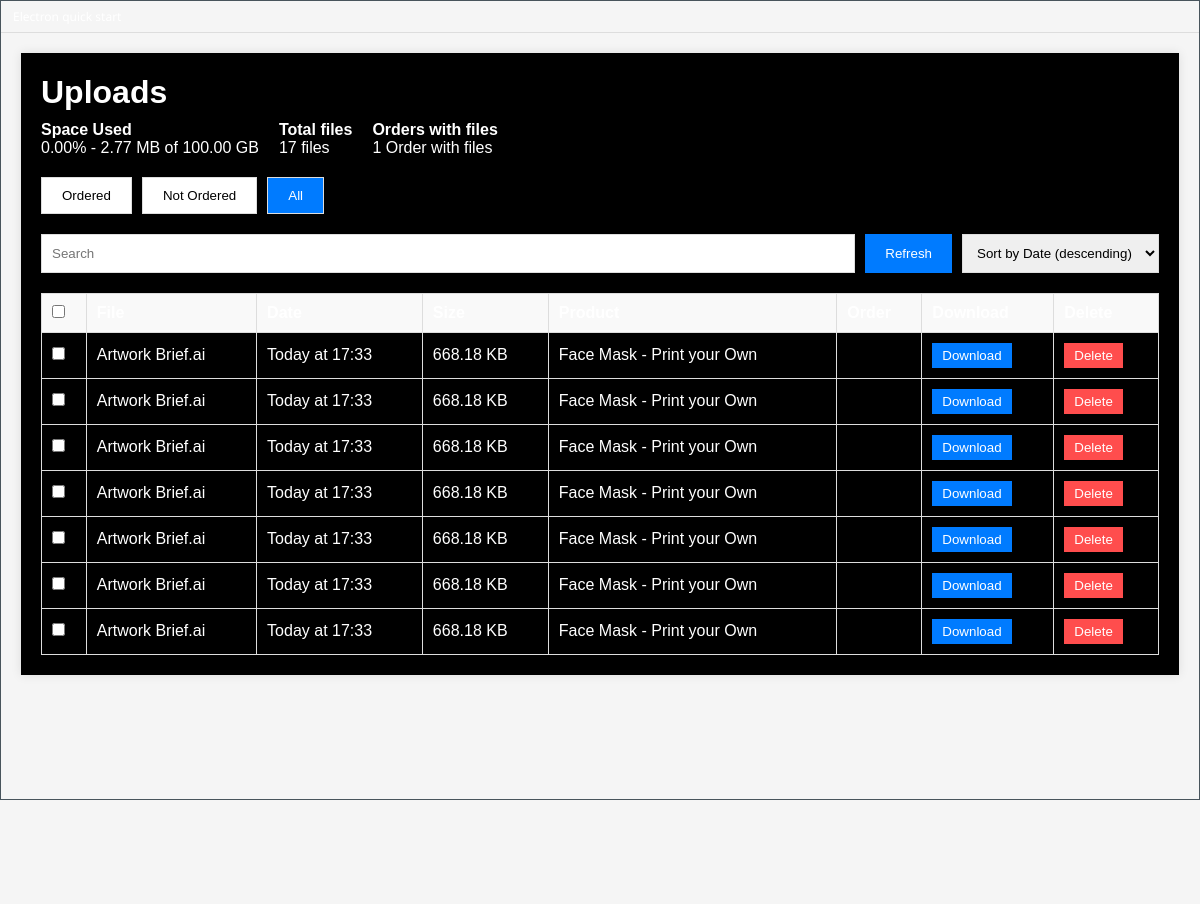
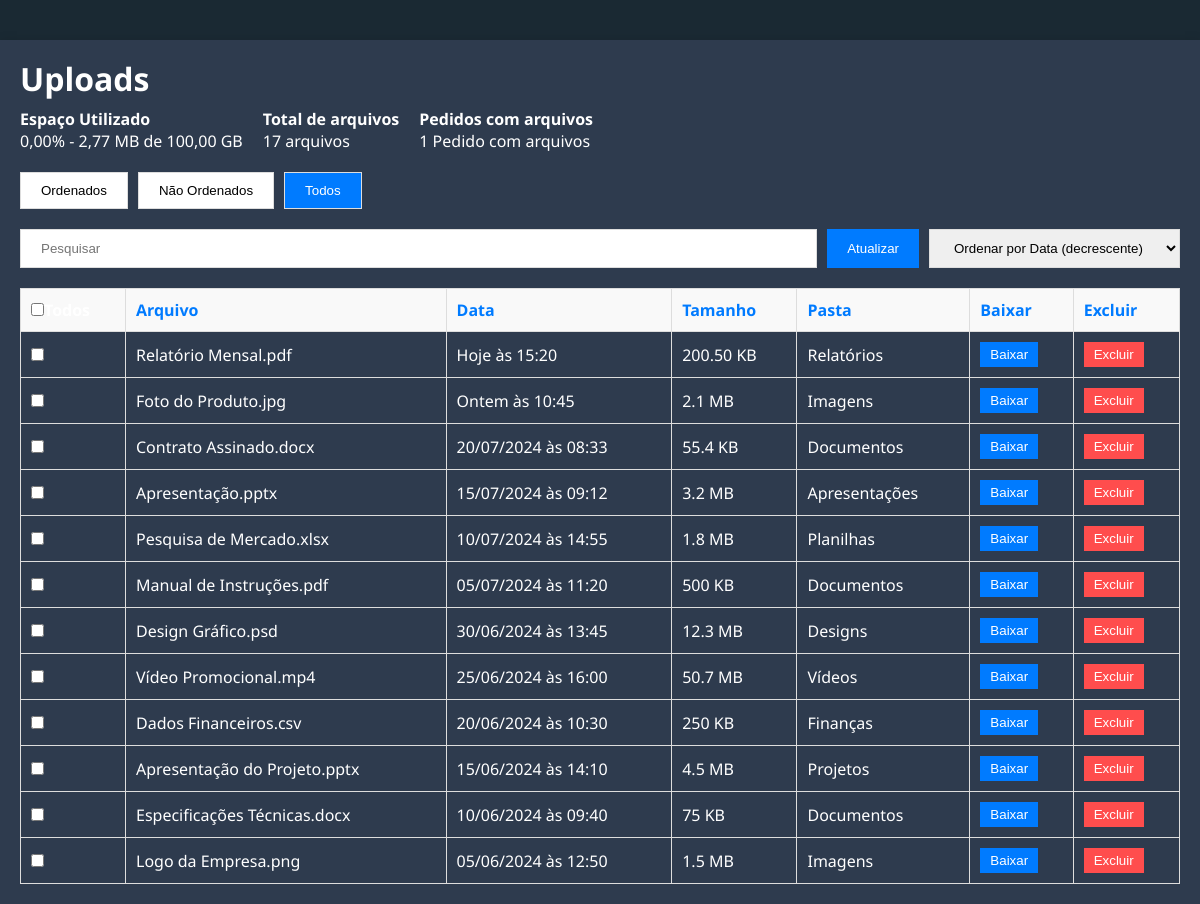
Before and after one commit to L1malucas/upload-cbpm, an Electron app: page src/views/index.html in a window 1200 px wide. Before the commit the page ends 800 px from the top, so only its background shows below. Drawn offline with Linux system fonts and the light colour scheme.

Commit message:
style: alteracao dos estilos

```diff
--- a/main.js
+++ b/main.js
@@ -38,7 +38,7 @@ app.whenReady().then(() => {
           vibrancy: 'dark',
           darkTheme: true,
           autoHideMenuBar: true,
-          title: 'Janela de Histórico',
+          title: 'Histórico de Transferências',
           width: 1200,
           height: 800,
           webPreferences: {
--- a/src/views/index.html
+++ b/src/views/index.html
@@ -1,169 +1,169 @@
 <!DOCTYPE html>
-<html>
+<html lang="pt-BR">
 
 <head>
   <meta charset="UTF-8">
-  <title>Hello World!</title>
-
-  <link rel="stylesheet" href="style.css" />
+  <link rel="stylesheet" href="style.css">
 </head>
 
 <body>
 
-  <header id="titlebar">
-    <div id="drag-region">
-
-      <div id="window-title">
-        <span>Electron quick start</span>
-      </div>
-
-      <div id="window-controls">
-
-        <div class="button" id="min-button">
-          <img class="icon"
-            srcset="icons/min-w-10.png 1x, icons/min-w-12.png 1.25x, icons/min-w-15.png 1.5x, icons/min-w-15.png 1.75x, icons/min-w-20.png 2x, icons/min-w-20.png 2.25x, icons/min-w-24.png 2.5x, icons/min-w-30.png 3x, icons/min-w-30.png 3.5x"
-            draggable="false" />
-        </div>
-        <div class="button" id="max-button">
-          <img class="icon"
-            srcset="icons/max-w-10.png 1x, icons/max-w-12.png 1.25x, icons/max-w-15.png 1.5x, icons/max-w-15.png 1.75x, icons/max-w-20.png 2x, icons/max-w-20.png 2.25x, icons/max-w-24.png 2.5x, icons/max-w-30.png 3x, icons/max-w-30.png 3.5x"
-            draggable="false" />
-        </div>
-        <div class="button" id="restore-button">
-          <img class="icon"
-            srcset="icons/restore-w-10.png 1x, icons/restore-w-12.png 1.25x, icons/restore-w-15.png 1.5x, icons/restore-w-15.png 1.75x, icons/restore-w-20.png 2x, icons/restore-w-20.png 2.25x, icons/restore-w-24.png 2.5x, icons/restore-w-30.png 3x, icons/restore-w-30.png 3.5x"
-            draggable="false" />
-        </div>
-        <div class="button" id="close-button">
-          <img class="icon"
-            srcset="icons/close-w-10.png 1x, icons/close-w-12.png 1.25x, icons/close-w-15.png 1.5x, icons/close-w-15.png 1.75x, icons/close-w-20.png 2x, icons/close-w-20.png 2.25x, icons/close-w-24.png 2.5x, icons/close-w-30.png 3x, icons/close-w-30.png 3.5x"
-            draggable="false" />
-        </div>
-
-      </div>
-    </div>
-  </header>
-
-  <div id="main">
-
-
   <div class="container">
-
     <h1>Uploads</h1>
     <div class="stats">
       <div class="stat">
-          <span>Space Used</span>
-          <span>0.00% - 2.77 MB of 100.00 GB</span>
+        <span>Espaço Utilizado</span>
+        <span>0,00% - 2,77 MB de 100,00 GB</span>
       </div>
       <div class="stat">
-          <span>Total files</span>
-          <span>17 files</span>
+        <span>Total de arquivos</span>
+        <span>17 arquivos</span>
       </div>
       <div class="stat">
-          <span>Orders with files</span>
-          <span>1 Order with files</span>
+        <span>Pedidos com arquivos</span>
+        <span>1 Pedido com arquivos</span>
       </div>
     </div>
 
     <div class="filter-bar">
-        <button>Ordered</button>
-        <button>Not Ordered</button>
-        <button class="active">All</button>
+      <button>Ordenados</button>
+      <button>Não Ordenados</button>
+      <button class="active">Todos</button>
     </div>
+
     <div class="search-bar">
-        <input type="text" placeholder="Search">
-        <button>Refresh</button>
+      <input type="text" placeholder="Pesquisar">
+      <button>Atualizar</button>
       <select>
-          <option>Sort by Date (descending)</option>
-          <!-- Add more sorting options here -->
+        <option>Ordenar por Data (decrescente)</option>
+        <!-- Adicione mais opções de ordenação aqui -->
       </select>
     </div>
+
     <table>
       <thead>
         <tr>
-            <th><input type="checkbox"></th>
-            <th>File</th>
-            <th>Date</th>
-            <th>Size</th>
-            <th>Product</th>
-            <th>Order</th>
-            <th>Download</th>
-            <th>Delete</th>
+          <th><input type="checkbox">Todos</th>
+          <th class="header-item">Arquivo</th>
+          <th class="header-item">Data</th>
+          <!-- <th class="header-item">Atualizado em</th> -->
+          <th class="header-item">Tamanho</th>
+          <th class="header-item">Pasta</th>
+          <th class="header-item">Baixar</th>
+          <th class="header-item">Excluir</th>
         </tr>
       </thead>
       <tbody>
-          <!-- Repeat this <tr> for each file -->
+        <!-- Repetir este <tr> para cada arquivo -->
         <tr>
           <td><input type="checkbox"></td>
-            <td>Artwork Brief.ai</td>
-            <td>Today at 17:33</td>
-            <td>668.18 KB</td>
-            <td>Face Mask - Print your Own</td>
-            <td></td>
-            <td><button class="download">Download</button></td>
-            <td><button class="delete">Delete</button></td>
+          <td>Relatório Mensal.pdf</td>
+          <td>Hoje às 15:20</td>
+          <td>200.50 KB</td>
+          <td>Relatórios</td>
+          <td><button class="download">Baixar</button></td>
+          <td><button class="delete">Excluir</button></td>
         </tr>
         <tr>
           <td><input type="checkbox"></td>
-            <td>Artwork Brief.ai</td>
-            <td>Today at 17:33</td>
-            <td>668.18 KB</td>
-            <td>Face Mask - Print your Own</td>
-            <td></td>
-            <td><button class="download">Download</button></td>
-            <td><button class="delete">Delete</button></td>
+          <td>Foto do Produto.jpg</td>
+          <td>Ontem às 10:45</td>
+          <td>2.1 MB</td>
+          <td>Imagens</td>
+          <td><button class="download">Baixar</button></td>
+          <td><button class="delete">Excluir</button></td>
         </tr>
         <tr>
           <td><input type="checkbox"></td>
-            <td>Artwork Brief.ai</td>
-            <td>Today at 17:33</td>
-            <td>668.18 KB</td>
-            <td>Face Mask - Print your Own</td>
-            <td></td>
-            <td><button class="download">Download</button></td>
-            <td><button class="delete">Delete</button></td>
+          <td>Contrato Assinado.docx</td>
+          <td>20/07/2024 às 08:33</td>
+          <td>55.4 KB</td>
+          <td>Documentos</td>
+          <td><button class="download">Baixar</button></td>
+          <td><button class="delete">Excluir</button></td>
         </tr>
         <tr>
           <td><input type="checkbox"></td>
-            <td>Artwork Brief.ai</td>
-            <td>Today at 17:33</td>
-            <td>668.18 KB</td>
-            <td>Face Mask - Print your Own</td>
-            <td></td>
-            <td><button class="download">Download</button></td>
-            <td><button class="delete">Delete</button></td>
+          <td>Apresentação.pptx</td>
+          <td>15/07/2024 às 09:12</td>
+          <td>3.2 MB</td>
+          <td>Apresentações</td>
+          <td><button class="download">Baixar</button></td>
+          <td><button class="delete">Excluir</button></td>
         </tr>
         <tr>
           <td><input type="checkbox"></td>
-            <td>Artwork Brief.ai</td>
-            <td>Today at 17:33</td>
-            <td>668.18 KB</td>
-            <td>Face Mask - Print your Own</td>
-            <td></td>
-            <td><button class="download">Download</button></td>
-            <td><button class="delete">Delete</button></td>
+          <td>Pesquisa de Mercado.xlsx</td>
+          <td>10/07/2024 às 14:55</td>
+          <td>1.8 MB</td>
+          <td>Planilhas</td>
+          <td><button class="download">Baixar</button></td>
+          <td><button class="delete">Excluir</button></td>
         </tr>
         <tr>
           <td><input type="checkbox"></td>
-            <td>Artwork Brief.ai</td>
-            <td>Today at 17:33</td>
-            <td>668.18 KB</td>
-            <td>Face Mask - Print your Own</td>
-            <td></td>
-            <td><button class="download">Download</button></td>
-            <td><button class="delete">Delete</button></td>
+          <td>Manual de Instruções.pdf</td>
+          <td>05/07/2024 às 11:20</td>
+          <td>500 KB</td>
+          <td>Documentos</td>
+          <td><button class="download">Baixar</button></td>
+          <td><button class="delete">Excluir</button></td>
         </tr>
         <tr>
           <td><input type="checkbox"></td>
-            <td>Artwork Brief.ai</td>
-            <td>Today at 17:33</td>
-            <td>668.18 KB</td>
-            <td>Face Mask - Print your Own</td>
-            <td></td>
-            <td><button class="download">Download</button></td>
-            <td><button class="delete">Delete</button></td>
+          <td>Design Gráfico.psd</td>
+          <td>30/06/2024 às 13:45</td>
+          <td>12.3 MB</td>
+          <td>Designs</td>
+          <td><button class="download">Baixar</button></td>
+          <td><button class="delete">Excluir</button></td>
         </tr>
-          <!-- Add more rows as needed -->
+        <tr>
+          <td><input type="checkbox"></td>
+          <td>Vídeo Promocional.mp4</td>
+          <td>25/06/2024 às 16:00</td>
+          <td>50.7 MB</td>
+          <td>Vídeos</td>
+          <td><button class="download">Baixar</button></td>
+          <td><button class="delete">Excluir</button></td>
+        </tr>
+        <tr>
+          <td><input type="checkbox"></td>
+          <td>Dados Financeiros.csv</td>
+          <td>20/06/2024 às 10:30</td>
+          <td>250 KB</td>
+          <td>Finanças</td>
+          <td><button class="download">Baixar</button></td>
+          <td><button class="delete">Excluir</button></td>
+        </tr>
+        <tr>
+          <td><input type="checkbox"></td>
+          <td>Apresentação do Projeto.pptx</td>
+          <td>15/06/2024 às 14:10</td>
+          <td>4.5 MB</td>
+          <td>Projetos</td>
+          <td><button class="download">Baixar</button></td>
+          <td><button class="delete">Excluir</button></td>
+        </tr>
+        <tr>
+          <td><input type="checkbox"></td>
+          <td>Especificações Técnicas.docx</td>
+          <td>10/06/2024 às 09:40</td>
+          <td>75 KB</td>
+          <td>Documentos</td>
+          <td><button class="download">Baixar</button></td>
+          <td><button class="delete">Excluir</button></td>
+        </tr>
+        <tr>
+          <td><input type="checkbox"></td>
+          <td>Logo da Empresa.png</td>
+          <td>05/06/2024 às 12:50</td>
+          <td>1.5 MB</td>
+          <td>Imagens</td>
+          <td><button class="download">Baixar</button></td>
+          <td><button class="delete">Excluir</button></td>
+        </tr>
+        <!-- Repetir este bloco para outros arquivos -->
       </tbody>
     </table>
   </div>
--- a/src/views/style.css
+++ b/src/views/style.css
@@ -1,34 +1,24 @@
-/* Basic styling */
-* {
+/* Global styles */
+*,
+*::before,
+*::after {
+  box-sizing: border-box;
   margin: 0;
   padding: 0;
-  border: 0;
-  vertical-align: baseline;
 }
-html {
-  box-sizing: border-box;
-}
-*,
-*:before,
-*:after {
-  box-sizing: inherit;
-}
+
 html,
 body {
   height: 100%;
-  margin: 0;
-}
-
-body {
   font-family: "Segoe UI", sans-serif;
   background: #1a2933;
   color: #fff;
 }
 
 h1 {
-  margin: 0 0 10px 0;
   font-weight: 600;
   line-height: 1.2;
+  margin-bottom: 10px;
 }
 
 p {
@@ -36,118 +26,82 @@ p {
   color: rgba(255, 255, 255, 0.4);
 }
 
-/* Styling of window frame and titlebar */
-body {
-  border: 1px solid #48545c;
-  overflow-y: hidden;
-}
-
+/* Titlebar styles */
 #titlebar {
-  display: block;
+  display: flex;
+  align-items: center;
+  justify-content: space-between;
   position: fixed;
   height: 32px;
-  width: calc(100% - 2px);
-}
-
-.maximized #titlebar {
   width: 100%;
-  padding: 0;
-}
-
-#main {
-  height: calc(100% - 32px);
-  margin-top: 32px;
-  padding: 20px;
-  overflow-y: auto;
-}
-
-#titlebar {
-  padding: 4px;
-}
-
-#titlebar #drag-region {
-  width: 100%;
-  height: 100%;
+  padding: 4px 8px;
+  background-color: #1a2933;
+  color: #fff;
+  border-bottom: 1px solid #48545c;
   -webkit-app-region: drag;
 }
 
-#titlebar {
-  color: #fff;
-}
-
-#titlebar #drag-region {
-  display: grid;
-  grid-template-columns: auto 138px;
-}
-
 #window-title {
-  grid-column: 1;
   display: flex;
   align-items: center;
-  margin-left: 8px;
-  overflow: hidden;
-  font-family: "Segoe UI", sans-serif;
   font-size: 12px;
 }
 
-.maximized #window-title {
-  margin-left: 12px;
+#window-controls {
+  display: flex;
 }
 
-#window-title span {
-  overflow: hidden;
-  text-overflow: ellipsis;
-  white-space: nowrap;
-  line-height: 1.5;
-}
-
-#window-controls {
-  display: grid;
-  grid-template-columns: repeat(3, 46px);
-  position: absolute;
-  top: 0;
-  right: 0;
+#window-controls .button {
+  display: flex;
+  align-items: center;
+  justify-content: center;
+  width: 46px;
   height: 100%;
-}
-
-#window-controls {
+  cursor: pointer;
   -webkit-app-region: no-drag;
 }
 
-#window-controls .button {
-  grid-row: 1 / span 1;
-  display: flex;
-  justify-content: center;
-  align-items: center;
-  width: 100%;
-  height: 100%;
+#window-controls .button:hover {
+  background: rgba(255, 255, 255, 0.1);
 }
 
-body {
-  font-family: Arial, sans-serif;
-  margin: 0;
-  padding: 0;
-  background-color: #f5f5f5;
+#window-controls .button:active {
+  background: rgba(255, 255, 255, 0.2);
 }
 
+#min-button {
+  background-color: #33f321;
+}
+
+#close-button {
+  background-color: #f33a21;
+}
+
+#close-button:hover {
+  background: #e81123;
+}
+
+#close-button:active {
+  background: #f1707a;
+}
+
+/* Container styles */
 .container {
   max-width: 1200px;
   margin: 0 auto;
   padding: 20px;
-  background-color: black;
+  margin-top: 40px;
+  background-color: #2e3b4e;
   box-shadow: 0 0 10px rgba(0, 0, 0, 0.1);
 }
 
+/* Header styles */
 header {
   display: flex;
   justify-content: space-between;
   align-items: center;
   padding-bottom: 20px;
   border-bottom: 1px solid #ddd;
-}
-
-header h1 {
-  margin: 0;
 }
 
 .stats {
@@ -160,15 +114,23 @@ header h1 {
   font-weight: bold;
 }
 
-.filter-bar {
-  margin: 20px 0;
+/* Filter bar styles */
+.filter-bar,
+.search-bar {
   display: flex;
   gap: 10px;
+  margin: 20px 0;
+}
+
+.filter-bar button,
+.search-bar button,
+.search-bar input,
+.search-bar select {
+  padding: 10px 20px;
+  border: 1px solid #ddd;
 }
 
 .filter-bar button {
-  padding: 10px 20px;
-  border: 1px solid #ddd;
   background-color: white;
   cursor: pointer;
 }
@@ -178,31 +140,18 @@ header h1 {
   color: white;
 }
 
-.search-bar {
-  display: flex;
-  gap: 10px;
-  margin-bottom: 20px;
-}
-
 .search-bar input {
   flex-grow: 1;
-  padding: 10px;
-  border: 1px solid #ddd;
 }
 
 .search-bar button {
-  padding: 10px 20px;
   background-color: #007bff;
   color: white;
   border: none;
   cursor: pointer;
 }
 
-.search-bar select {
-  padding: 10px;
-  border: 1px solid #ddd;
-}
-
+/* Table styles */
 table {
   width: 100%;
   border-collapse: collapse;
@@ -226,6 +175,10 @@ table th {
   cursor: pointer;
 }
 
+.header-item {
+  color: #007bff;
+}
+
 .download {
   background-color: #007bff;
   color: white;
@@ -235,61 +188,3 @@ table th {
   background-color: #ff4d4d;
   color: white;
 }
-
-@media (-webkit-device-pixel-ratio: 1.5),
-  (device-pixel-ratio: 1.5),
-  (-webkit-device-pixel-ratio: 2),
-  (device-pixel-ratio: 2),
-  (-webkit-device-pixel-ratio: 3),
-  (device-pixel-ratio: 3) {
-  #window-controls .icon {
-    width: 10px;
-    height: 10px;
-  }
-}
-
-#window-controls .button {
-  user-select: none;
-}
-
-#window-controls .button:hover {
-  background: rgba(255, 255, 255, 0.1);
-}
-
-#window-controls .button:active {
-  background: rgba(255, 255, 255, 0.2);
-}
-
-#close-button:hover {
-  background: #e81123 !important;
-}
-
-#close-button:active {
-  background: #f1707a !important;
-}
-#close-button:active .icon {
-  filter: invert(1);
-}
-
-#min-button {
-  grid-column: 1;
-}
-#max-button,
-#restore-button {
-  grid-column: 2;
-}
-#close-button {
-  grid-column: 3;
-}
-
-#restore-button {
-  display: none !important;
-}
-
-.maximized #restore-button {
-  display: flex !important;
-}
-
-.maximized #max-button {
-  display: none;
-}
```
Also changed, not shown: src/public/images/close.png (added). Lines whose indentation alone changed are shown as unchanged.
